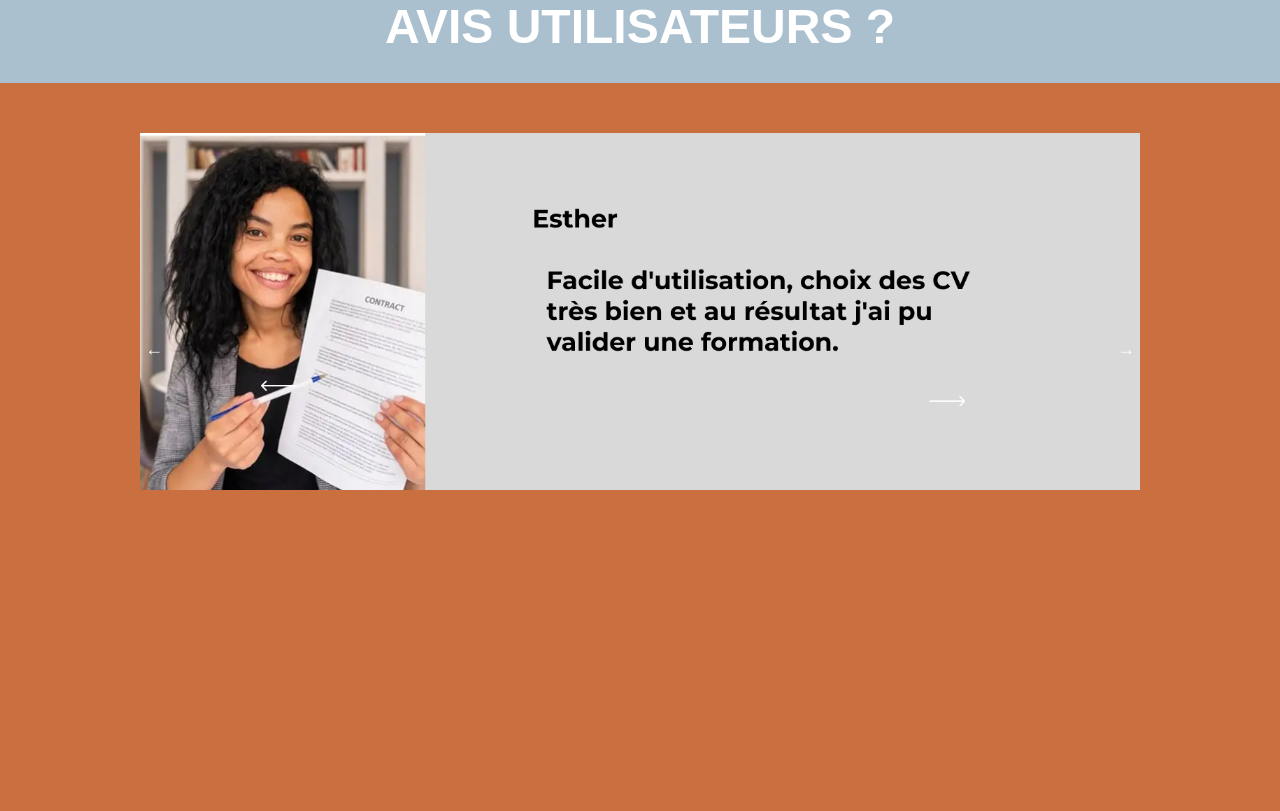
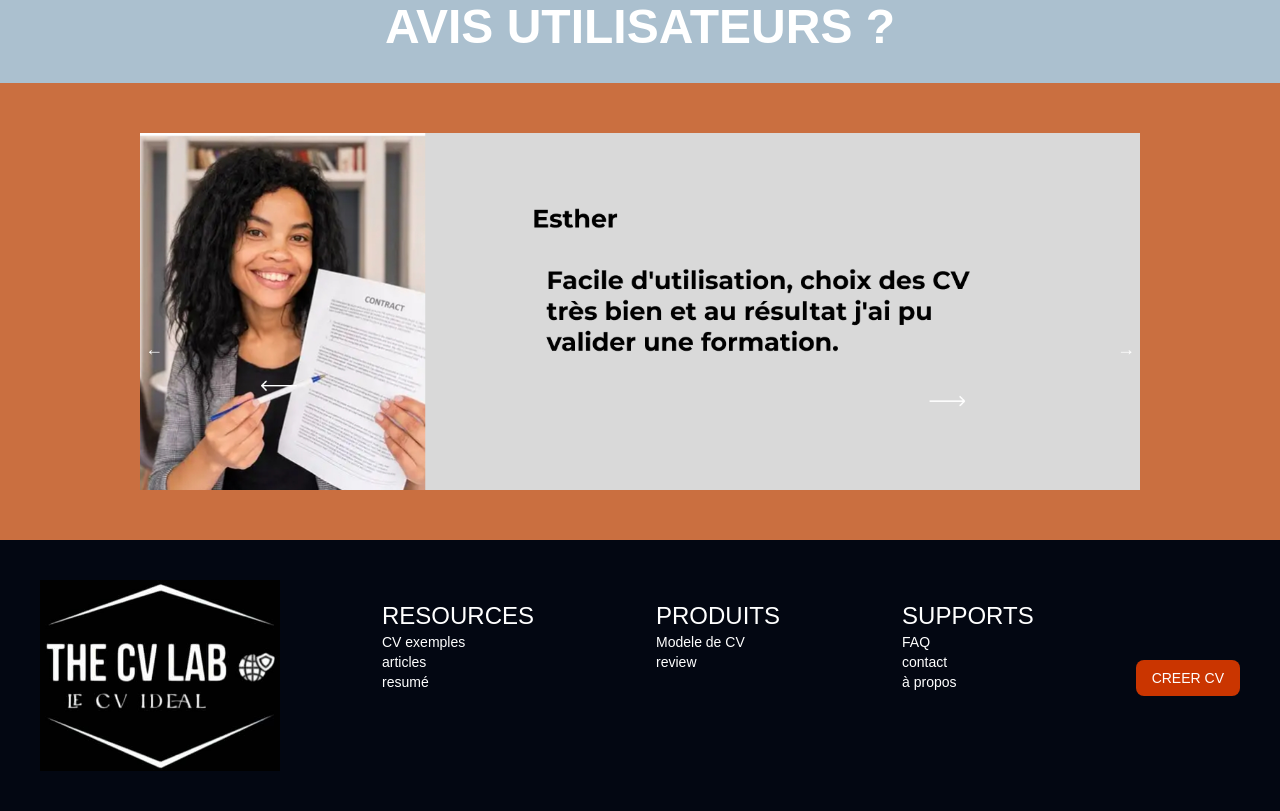
Before and after one commit to Theprowess-Darly/BRIEF2, a plain HTML site: page index.html in a window 1280 px wide. Shown: the part 1106-1917 px from the top of the page. Before the commit the page ends 1646 px from the top, so only its background shows below. Drawn offline with nearby package versions, Linux system fonts and the light colour scheme.

Commit message:
second send

```diff
--- /dev/null
+++ b/assets/css/Footer.css
@@ -0,0 +1,7 @@
+footer{
+    background-color:#09131B;
+    color:white;
+    padding: 30px 0px;
+
+
+}
--- a/index.html
+++ b/index.html
@@ -12,11 +12,11 @@
     <body class="bg-[#ca6f40] font-['montserrat', sans-serif]">
         <!-- Header -->
         <header class="flex justify-between h-30 py-2 space-x-8 px-10  bg-gray-100">
-            <div class="logo w- h-full">
-                <img src="./assets/img/logoB.png" alt="the CV Lab" class="h-25 w-25">
+            <div class="w-25 h-25">
+                <img src="./assets/img/logoB.png" alt="logo" >
             </div>
-            <nav class="flex justify-between items-center">
-                <a href="#" class="text-orange-700 text-2xl hover:text-gray-900">Laboratoire</a></li>
+            <nav class="flex items-center">
+                <a href="#" class="text-orange-700 text-2xl hover:text-gray-900">Acceuil</a></li>
             </nav>
 
             <div class="flex items-center">
@@ -70,9 +70,9 @@
                 </div>
 
              <!-- Colonne 2 -->
-                <div class="text-center">
+                <div class="text-center h-full">
                     <div class="relative">
-                        <img src="./assets/img/pictures/tape tes infos2.jpg" alt="Image 2" class="w-full h-64 object-cover">
+                        <img src="./assets/img/pictures/tape tes infos2.jpg" alt="Image 2" class="w-full object-cover">
                         <div class="absolute inset-x-0 bottom-0 bg-white-transparent bg-opacity-50 p-4">
                             <p class="text-lg text-black"><em><strong>Cliquez sur l’élément du sommaire et <br>et remplissez les espaces vides <br> à votre guise</strong></em></p>
                         </div>
@@ -117,7 +117,35 @@
             <button class="retour" onclick="plusSlides(-1)">←</button>
             <button class="suivant" onclick="plusSlides(1)">→</button>
         </div>
+        <footer class="bg-gray-950 py-10 text-white">
+            <div class="containerfooter text-sm px-10 flex justify-between">
+                <div class="w-1/5">
+                    <img src="./assets/img/logoW.jpg" alt="logo" class="w-25 h-25">
+                </div>
 
+                <div class="p-5">
+                    <h3 class="text-2xl">RESOURCES</h3>
+                    <p>CV exemples</p>
+                    <p>articles</p>
+                    <p>resumé</p>
+                </div>
+                <div class="p-5">
+                    <h3 class="text-2xl">PRODUITS</h3>
+                    <p>Modele de CV</p>
+                    <p>review</p>
+                </div>
+                <div class="p-5">
+                    <h3 class="text-2xl">SUPPORTS</h3>
+                    <p>FAQ</p>
+                    <p>contact</p>
+                    <p>à propos</p>
+                </div>
+                <div class="  mt-20 ">
+                    <button type="menu" class="py-2 px-4 hover:bg-orange-400 bg-orange-700 rounded-lg"><a href="./cvLab.html">CREER CV</a></button>
+                </div>
+            </div>
+
+        </footer>
 
     </body>
 </html>
```
Also changed, not shown: Footer.html (added, +40 -0 lines).
